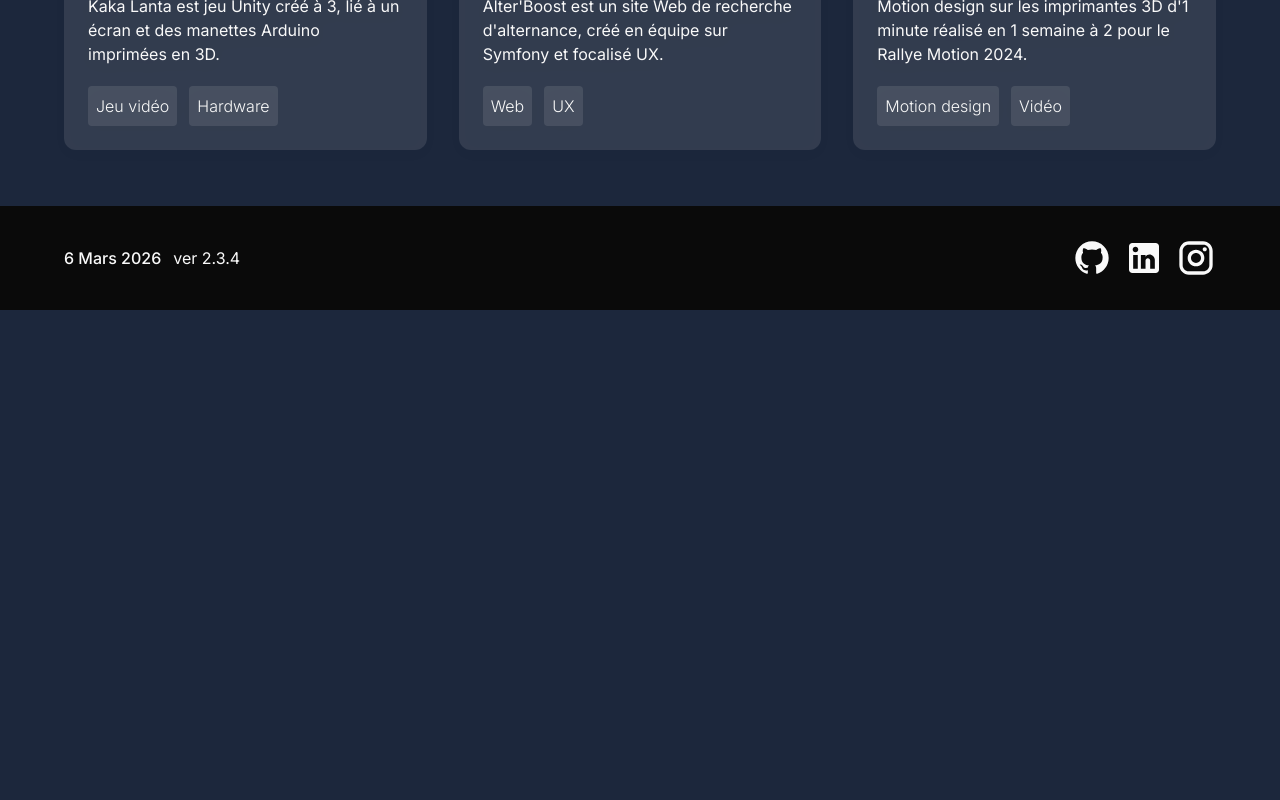
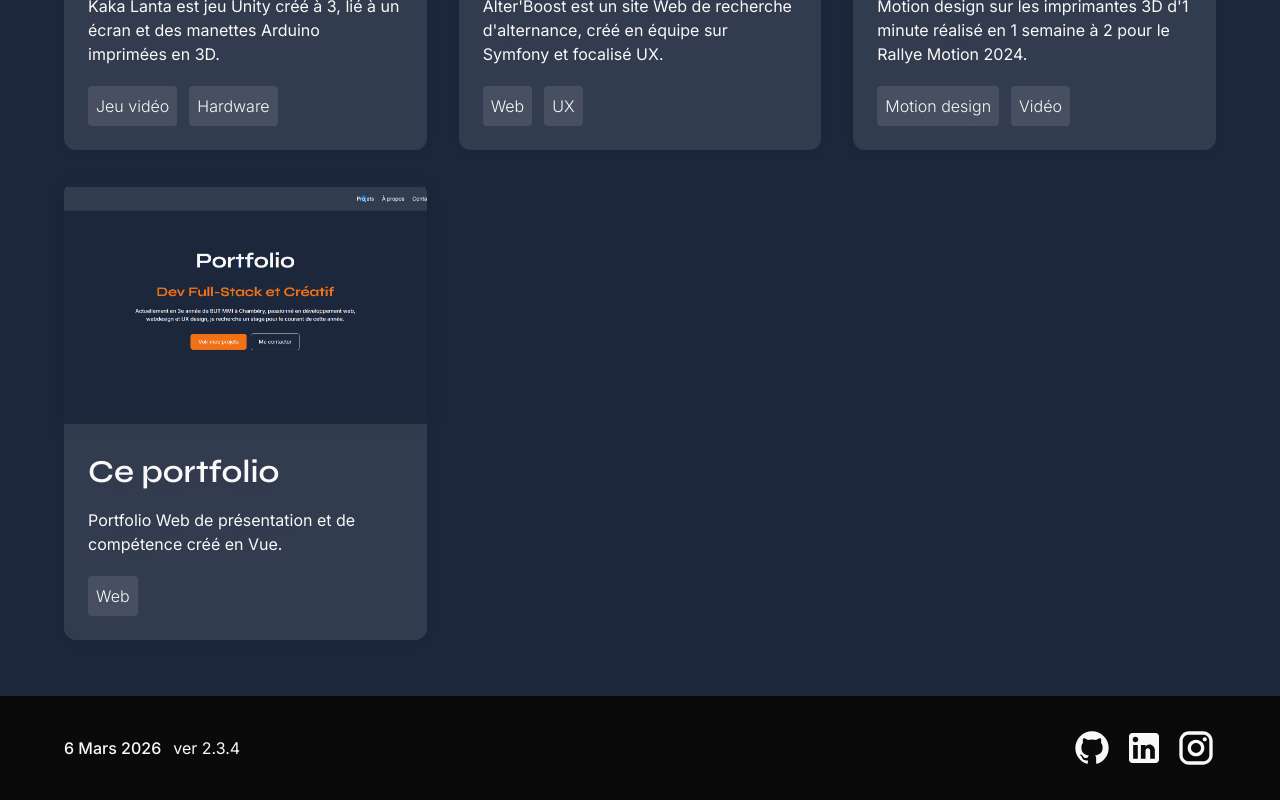
Before and after one commit to CestVraimentTropDrole/Portfolio, a Vue app: page /projects in a window 1280 px wide. Shown: the part 664-1464 px from the top of the page. Before the commit the page ends 974 px from the top, so only its background shows below. Built offline with nearby package versions, Linux system fonts and the light colour scheme.

Commit message:
projects

```diff
--- a/public/documents/experience.json
+++ b/public/documents/experience.json
@@ -3,7 +3,7 @@
     "id": 1,
     "name": "BUT Métiers du Multimédia et de l'Internet",
     "place": "IUT de Chambéry",
-    "description": "Axé sur la professionalisation et les projets, MMI est un parcours pluridisciplinaire qui forme au développement Web, graphisme, vidéo et gestion de projet.",
+    "description": "Axé sur la professionalisation et les projets, MMI est un parcours pluridisciplinaire en 3 ans qui forme au développement Web, graphisme, vidéo et gestion de projet.",
     "date": "2023 - 2026",
     "link": "https://mmi.univ-smb.fr/",
     "type": "Études"
@@ -19,10 +19,10 @@
   },
   {
     "id": 3,
-    "name": "NDA",
+    "name": "Stagiaire en communication numérique",
     "place": "Narcisse Films",
-    "description": "Stage d'observation de 2 semaines en communication graphique et vidéo, avec aide à la maintenance du site Web.",
-    "date": "9 au 20 Mars 2026",
+    "description": "Stage d'observation de 2 semaines en communication numérique, avec création de site Web pour la communication d'un client.",
+    "date": "9 - 20 Mars 2026",
     "link": "https://narcissefilms.fr",
     "type": "Stage"
   }
--- a/public/documents/projects.json
+++ b/public/documents/projects.json
@@ -41,10 +41,16 @@
     "link": "https://github.com/Evann111/SAE401",
     "competencies": {
       "ce": [
-        "CE4.03 | en produisant du code fonctionnel, sobre et réutilisable"
+        "CE4.01 | en se conformant aux standards du Web et aux normes d'accessibilité",
+        "CE4.02 | en s'appuyant sur des concepts théoriques issus de l'informatique et des sciences de l'information",
+        "CE4.03 | en produisant du code fonctionnel, sobre et réutilisable",
+        "CE4.04 | en utilisant des outils favorisant un développement itératif et collaboratif",
+        "CE4.05 | en veillant à la sécurité des systèmes et des données"
       ],
       "ac": [
-        "AC34.03 | Développer des dispositifs interactifs sophistiqués"
+        "AC34.01 | Développer à l'aide d'un framework de développement côté serveur",
+        "AC34.02 | Développer à l'aide d'un framework de développement côté client",
+        "AC34.05 | Maîtriser  l'hébergement et le déploiement d'applications"
       ]
     },
     "mainpage": true
@@ -64,12 +70,37 @@
     "link": "https://www.youtube.com/watch?v=nl7JZgJo9QQ",
     "competencies": {
       "ce": [
-        "CE4.03 | en produisant du code fonctionnel, sobre et réutilisable"
+        ""
       ],
       "ac": [
-        "AC34.03 | Développer des dispositifs interactifs sophistiqués"
+        ""
       ]
     },
     "mainpage": true
+  },
+  {
+    "id": 4,
+    "name": "Ce portfolio",
+    "date": "Février 2026 - En cours",
+    "shortDesc": "Portfolio Web de présentation et de compétence créé en Vue.",
+    "longDesc": "Portfolio Web développé avec VueJS, axé Portfolio de présentation pour les entreprises, et Portfolio de compétences pour les professeurs.",
+    "technos": ["VueJS", "Tailwind"],
+    "tags": ["web"],
+    "images": [
+      "portfolio.png"
+    ],
+    "link": "",
+    "competencies": {
+      "ce": [
+        "CE4.01 | en se conformant aux standards du Web et aux normes d'accessibilité",
+        "CE4.03 | en produisant du code fonctionnel, sobre et réutilisable",
+        "CE4.04 | en utilisant des outils favorisant un développement itératif et collaboratif"
+      ],
+      "ac": [
+        "AC34.02 | Développer à l'aide d'un framework de développement côté client",
+        "AC34.05 | Maîtriser  l'hébergement et le déploiement d'applications"
+      ]
+    },
+    "mainpage": false
   }
 ]
--- a/src/components/ProjectCard.vue
+++ b/src/components/ProjectCard.vue
@@ -50,7 +50,7 @@
           </div>
         </div>
 
-        <a :href="project.link" class="w-fit px-6 py-3 rounded-lg shadow-box overflow-hidden duration-150 bg-orange hover:bg-[#BE5C17] text-white">
+        <a v-show="project.link" :href="project.link" class="w-fit px-6 py-3 rounded-lg shadow-box overflow-hidden duration-150 bg-orange hover:bg-[#BE5C17] text-white">
           Accéder
         </a>
       </div>
--- a/src/components/ProjectRow.vue
+++ b/src/components/ProjectRow.vue
@@ -19,6 +19,7 @@
     ux: 'UX',
     motion: 'Motion design',
     av: 'Vidéo',
+    graph: 'Graphisme',
     test: "Test"
   }
 
--- a/src/pages/AboutPage.vue
+++ b/src/pages/AboutPage.vue
@@ -24,7 +24,7 @@
       <h3>Mes passions</h3>
 
       <div class="w-full grid grid-cols-4 gap-4">
-        <div>Dessin</div>
+        <div class="bg-white/10 dark:bg-gray/10  rounded-lg">Dessin</div>
         <div>Jeu vidéo</div>
         <div>Lecture</div>
         <div>Musique</div>
```
Also changed, not shown: public/images/portfolio.png (added).
